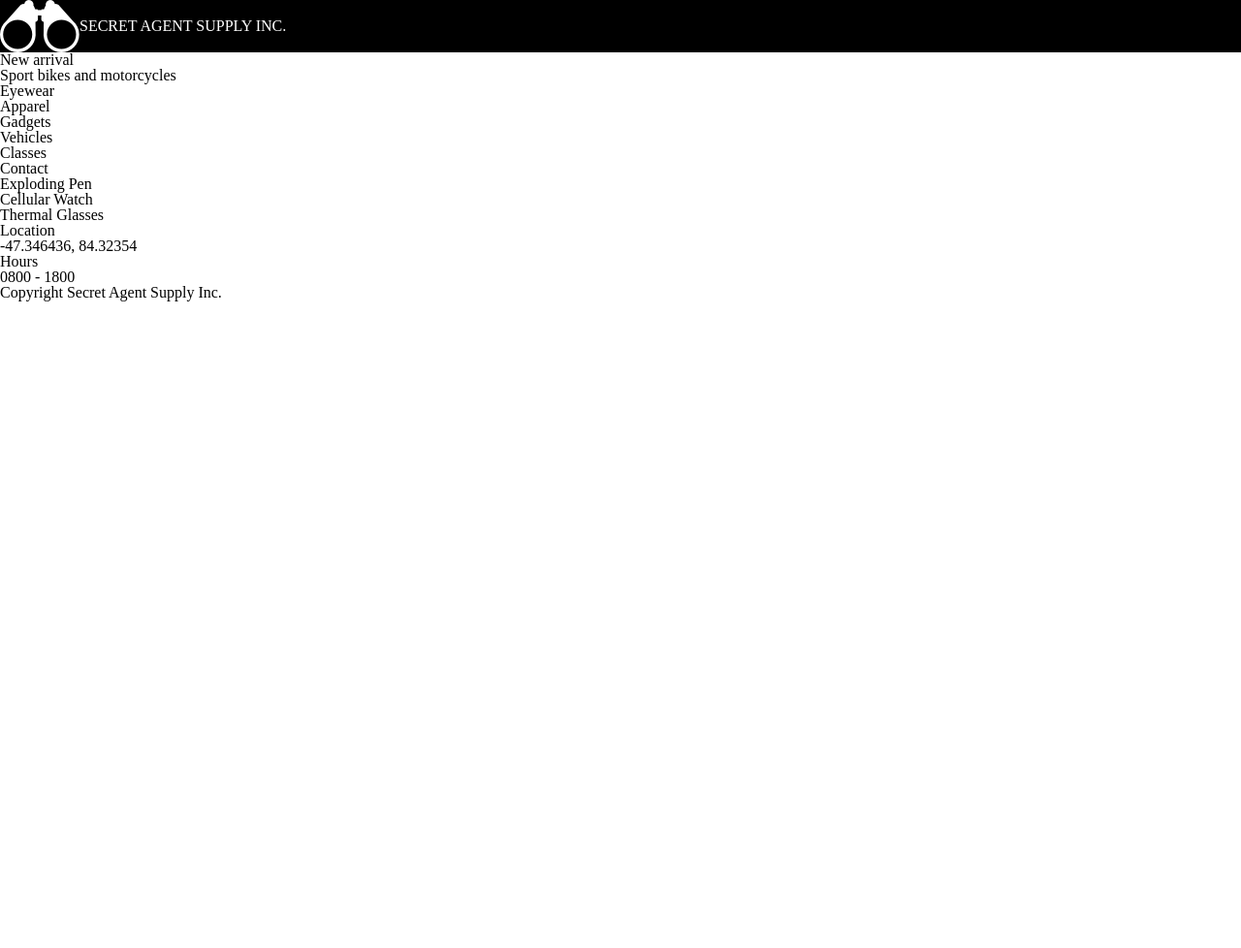
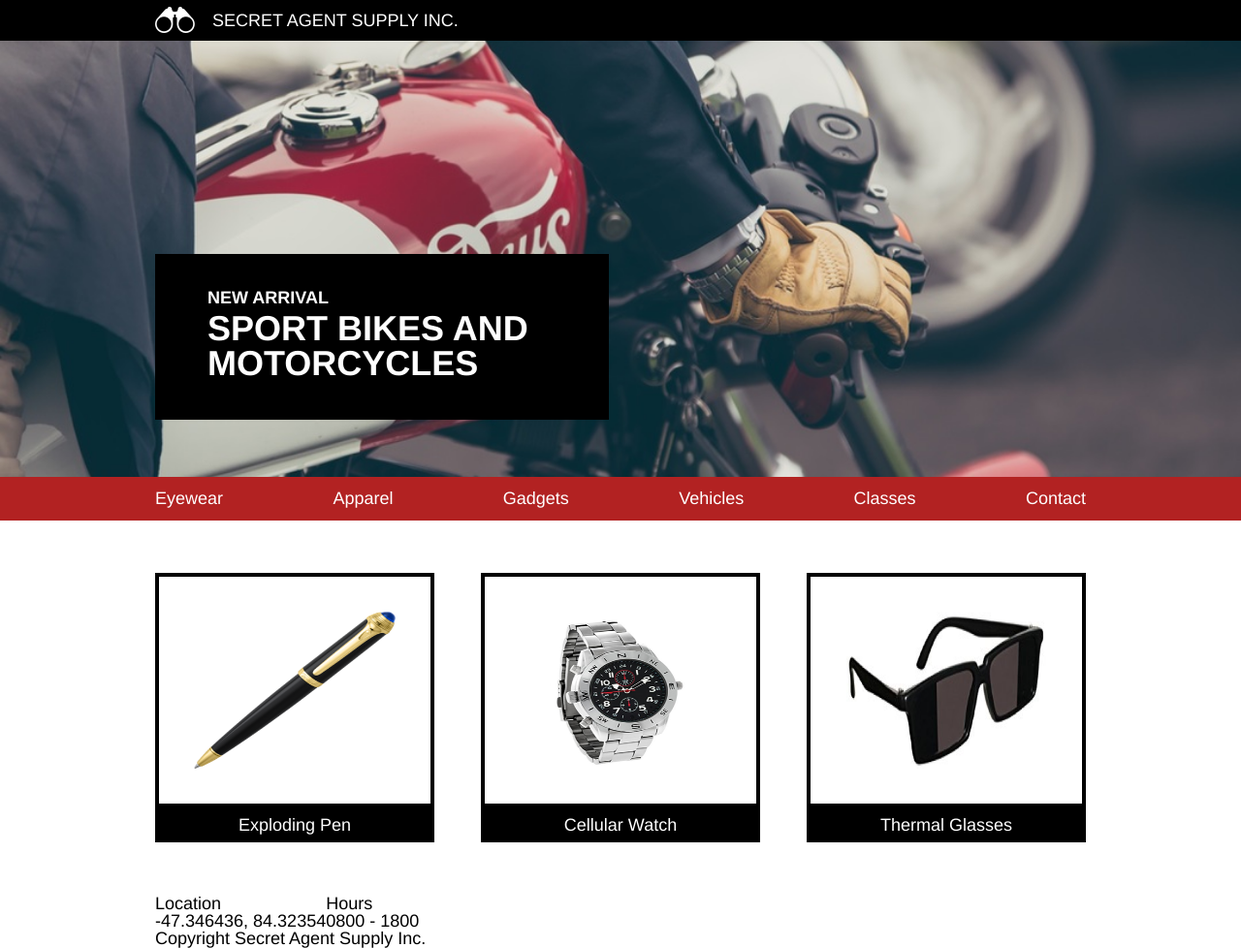
Before and after one commit to klassenj88/Secret-Agent-Supply, a plain HTML site: page index.html in a window 1280 px wide. Shown: the whole page at 97% size. Before the commit the page ends 800 px from the top, so only its background shows below. Drawn offline with Linux system fonts and the light colour scheme.

Commit message:
first 3 sections of site

```diff
--- a/Resources/CSS/style.css
+++ b/Resources/CSS/style.css
@@ -1,5 +1,12 @@
 html {
+  font-size: 18px;
+  font-family: Helvetica;
+}
 
+.container {
+  display: flex;
+  width: 960px;
+  margin: auto;
 }
 
 .header {
@@ -7,4 +14,104 @@ html {
   align-items: center;
   background-color: black;
   color: white;
+  width: 100%;
 }
+
+.header img {
+  display: flex;
+  height: 1.5rem;
+  padding: auto .5rem;
+  margin: auto 0rem;
+}
+
+.header span {
+  display: flex;
+  font-size: 1rem;
+  padding: .66rem .5rem;
+  margin-left: .5rem;
+}
+
+.banner {
+  display: flex;
+  background-image: url("../bike.jpeg");
+  background-size: cover;
+  background-position: center;
+  height: 25rem;
+  width: 100%;
+  justify-content: flex-start;
+}
+
+.new-arrivals {
+  display: flex;
+  justify-content: center;
+  align-items: flex-start;
+  background-color: black;
+  margin-top: 9rem;
+  width: 20rem;
+  flex-direction: column;
+  padding: 2rem 3rem;
+}
+
+.new-arrivals h3 {
+  color: white;
+  font-size: 1rem;
+  font-weight: bold;
+  margin: 0;
+}
+
+.new-arrivals h1 {
+  color: white;
+  font-size: 2rem;
+  font-weight: bold;
+  margin: .25rem 0;
+}
+
+nav {
+  background-color: firebrick;
+  color: white;
+  display: block;
+}
+
+nav ul {
+  width: 100%;
+  display: flex;
+  justify-content: space-between;
+  padding: .75rem 0;
+}
+
+.products {
+  width: 100%;
+  display: flex;
+  justify-content: space-between;
+  margin: 3rem auto;
+}
+
+.product {
+  display: flex;
+  flex-direction: column;
+  align-items: center;
+  width: 30%;
+}
+
+.product-image {
+  display: flex;
+  border: 4px solid black;
+  padding: 2rem;
+  height: 9rem;
+}
+
+.product-image img {
+  width: 100%;
+  height: auto;
+}
+
+.description {
+  background-color: black;
+  color: white;
+  padding: 0.5rem 0;
+  width: 100%;
+}
+
+.description p {
+  text-align: center;
+}
--- a/index.html
+++ b/index.html
@@ -8,21 +8,25 @@
   </head>
 
   <body>
+
     <div class="header">
+      <div class="container">
         <img src="./Resources/binos.png">
         <span>SECRET AGENT SUPPLY INC.</span>
       </div>
+    </div>
 
     <div class="banner">
+      <div class="container">
         <div class="new-arrivals">
-        <h3>New arrival</h3>
-        <h1>Sport bikes and motorcycles</h1>
+          <h3>NEW ARRIVAL</h3>
+          <h1>SPORT BIKES AND MOTORCYCLES</h1>
+        </div>
       </div>
     </div>
 
-    <div class="navbar">
     <nav>
-        <ul>
+      <ul class="container">
         <li>Eyewear</li>
         <li>Apparel</li>
         <li>Gadgets</li>
@@ -31,11 +35,12 @@
         <li>Contact</li>
       </ul>
     </nav>
-    </div>
 
-    <div class="product-container">
+    <div class="container">
+      <div class="products">
         <div class="product">
-        <div class="product-image"
+          <div class="product-image">
+            <img src="./Resources/pen.png">
           </div>
           <div class="description">
             <p>Exploding Pen</p>
@@ -43,7 +48,8 @@
         </div>
 
         <div class="product">
-        <div class="product-image"
+          <div class="product-image">
+            <img src="./Resources/watch.png">
           </div>
           <div class="description">
             <p>Cellular Watch</p>
@@ -51,15 +57,17 @@
         </div>
 
         <div class="product">
-        <div class="product-image"
+          <div class="product-image">
+            <img src="./Resources/glasses.png">
           </div>
           <div class="description">
             <p>Thermal Glasses</p>
           </div>
         </div>
       </div>
+    </div>
 
-    <div class="information">
+    <div class="container">
       <div class="location">
         <div class="label">
           <p>Location</p>
@@ -75,7 +83,9 @@
     </div>
 
     <footer>
+      <div class="container">
         <p>Copyright Secret Agent Supply Inc.</p>
+      </div>
     </footer>
 
   </body>
```
Lines whose indentation alone changed are shown as unchanged.
